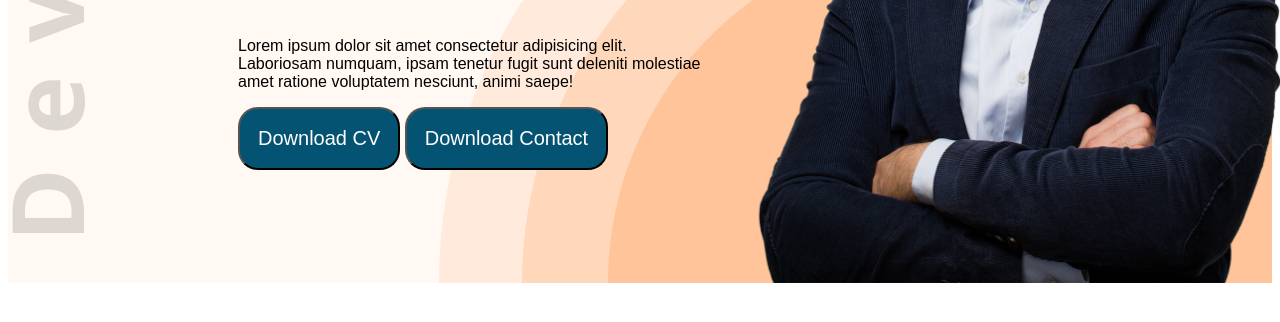
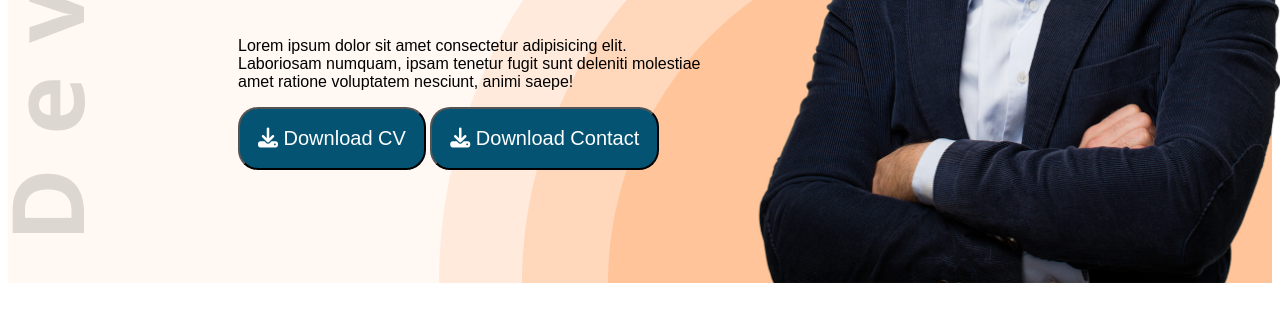
Before and after one commit to ishmam-bot/portfolio-test, a plain HTML site: page index.html in a window 1280 px wide. Shown: the part 538-860 px from the top of the page. Drawn offline with Linux system fonts and the light colour scheme; a web font is replaced by a local one.

Commit message:
Updated icon

```diff
--- a/index.html
+++ b/index.html
@@ -10,6 +10,8 @@
 <link href="https://fonts.googleapis.com/css2?family=Cal+Sans&display=swap" rel="stylesheet">
 
     <link rel="stylesheet" href="Styles/portfolio.css">
+
+    <script src="https://kit.fontawesome.com/b9e5b109ab.js" crossorigin="anonymous"></script>
 
 </head>
 <body class="cal-sans-regular">
@@ -32,8 +34,8 @@
                     Lorem ipsum dolor sit amet consectetur adipisicing elit. Laboriosam numquam, ipsam tenetur fugit sunt deleniti molestiae amet ratione voluptatem nesciunt, animi saepe!
                 </p>
 
-                <button class="btn"> Download CV</button>
-                <button class="btn">Download Contact</button>
+                <button class="btn"><i class="fa-solid fa-download"></i> Download CV</button>
+                <button class="btn"><i class="fa-solid fa-download"></i> Download Contact</button>
 
             </div>
             <img class="banner-DP" src="images/hardy.png" alt="">
```
